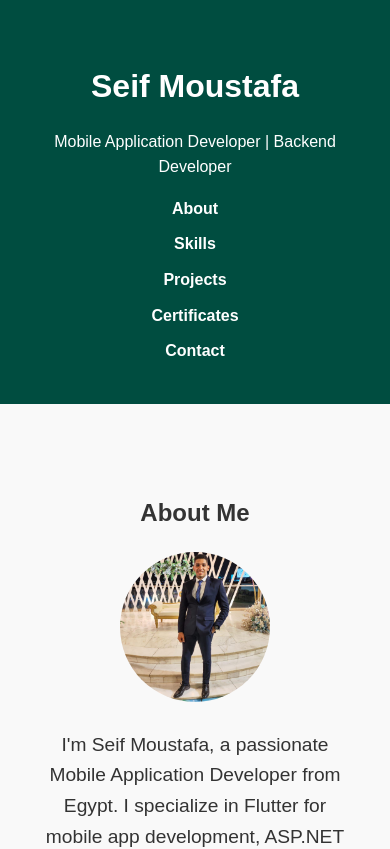
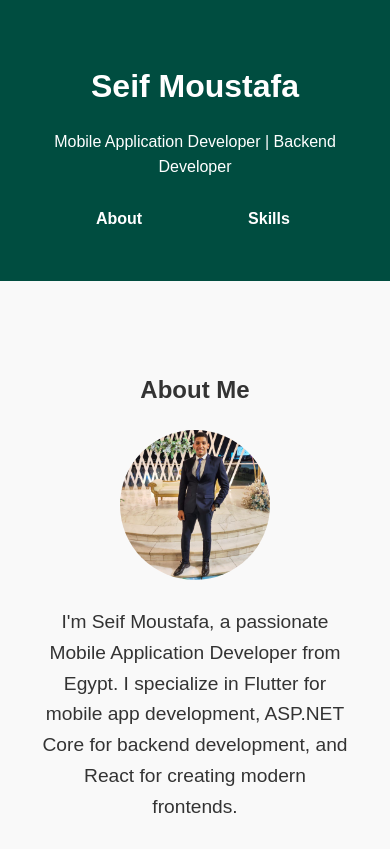
Before and after one commit to seifmoustafa/myPortfolio, a React (Create React App) app: page / in a window 390 px wide. Shown: the top 849 px of the page. Built offline with nearby package versions, Linux system fonts and the light colour scheme.

Commit message:
"Update Header.css: changed nav flex-wrap, added overflow-x and padding, adjusted link margins and styles, and added mobile layout adjustments"

```diff
--- a/src/components/styles/Header.css
+++ b/src/components/styles/Header.css
@@ -11,13 +11,16 @@
 
 .header nav {
   display: flex;
-  flex-wrap: wrap;
+  flex-wrap: nowrap;  /* Prevent wrapping of links */
   justify-content: center;
   gap: 20px;
+  overflow-x: auto;  /* Enable horizontal scrolling when links overflow */
+  -webkit-overflow-scrolling: touch; /* Smooth scrolling on iOS */
+  padding: 10px 0;  /* Add some space around the links */
 }
 
 .header nav a {
-  margin: 0 10px;
+  margin: 0 5px;
   color: white;
   font-weight: bold;
   text-decoration: none;
@@ -27,9 +30,16 @@
   color: #c8e6c9;
 }
 
+/* Mobile Layout Adjustments */
 @media (max-width: 768px) {
   .header nav {
-    flex-direction: column;
-    gap: 10px;
+    flex-wrap: nowrap; /* Keep the links in a single row */
+    justify-content: flex-start; /* Align links to the left */
+    padding: 10px 15px; /* Add padding on mobile */
+  }
+
+  .header nav a {
+    flex-shrink: 0;  /* Prevent links from shrinking */
+    min-width: 120px;  /* Ensure each link has enough space */
   }
 }
```
